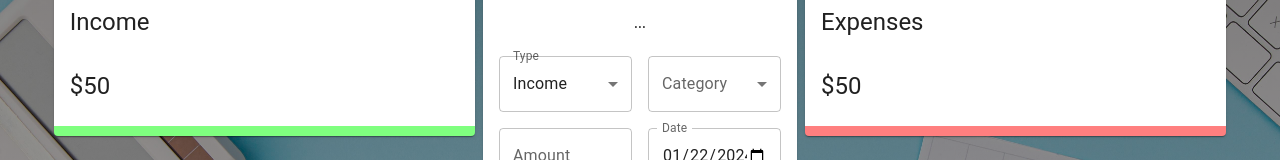
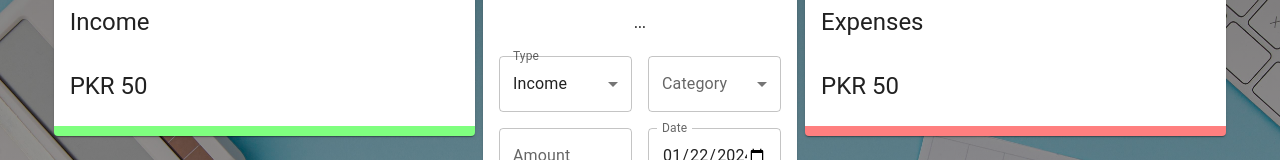
Before and after one commit to Affaq-Ahmed/Budget-Buddy, a React (Create React App) app: page / in a window 1280 px wide. Shown: the part 333-493 px from the top of the page. Built offline with nearby package versions, Linux system fonts and the light colour scheme.

Commit message:
Update currency display in Details and Main components

```diff
--- a/src/components/Details/Details.jsx
+++ b/src/components/Details/Details.jsx
@@ -13,7 +13,7 @@ const Details = ({ title }) => {
 		>
 			<CardHeader title={title} />
 			<CardContent>
-				<Typography variant="h5">$50</Typography>
+				<Typography variant="h5">PKR 50</Typography>
 				{/* <Doughnut data="DATA" /> */}
 			</CardContent>
 		</Card>
--- a/src/components/Main/Main.jsx
+++ b/src/components/Main/Main.jsx
@@ -16,7 +16,7 @@ const Main = () => {
 			<CardHeader title="Budget Buddy" subheader="Built by Affaq" />
 			<CardContent>
 				<Typography alignItems="center" variant="h5">
-					Total Balance:  PKR 150000
+					Total Balance: PKR 150000
 				</Typography>
 				<Typography
 					variant="subtitle1"
```
